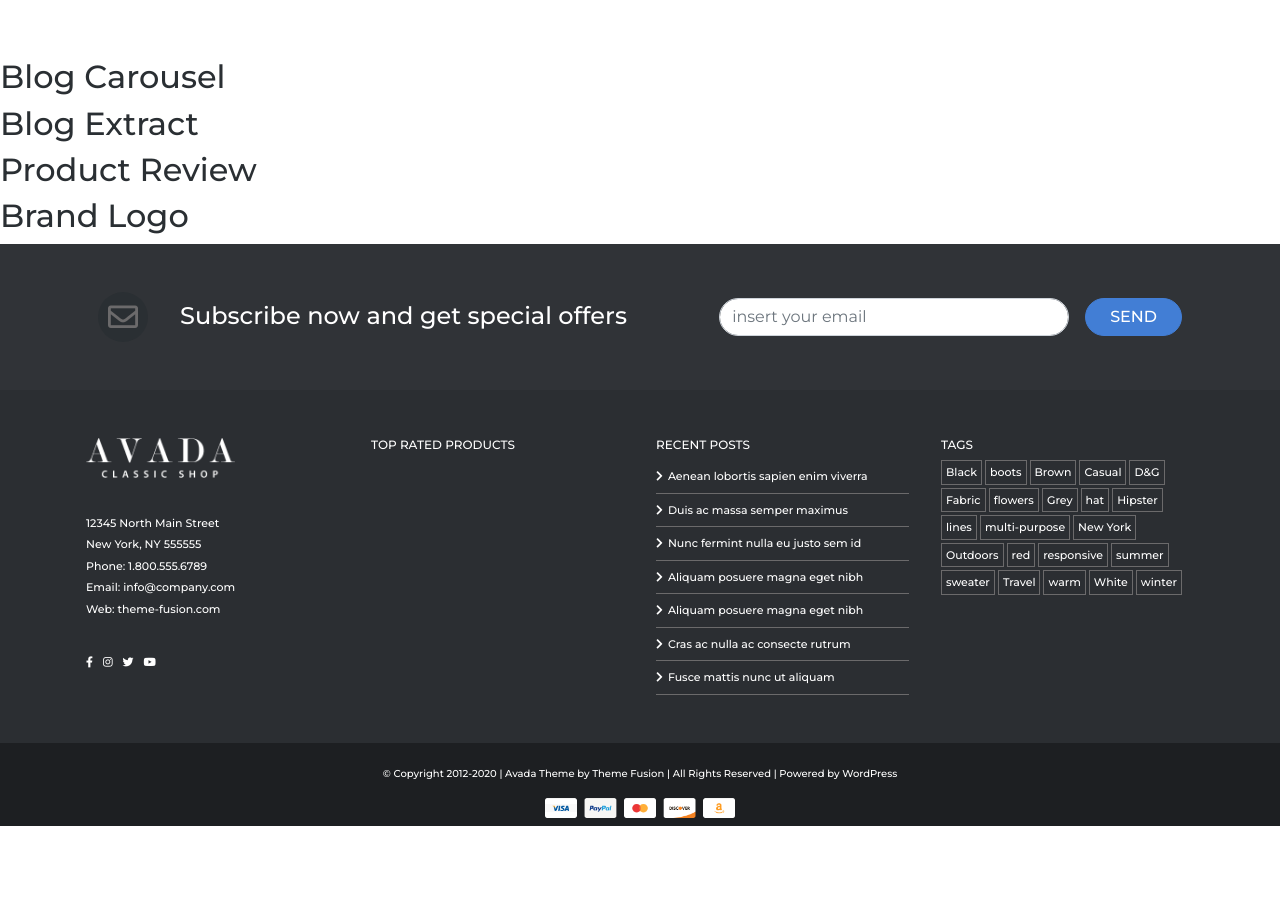
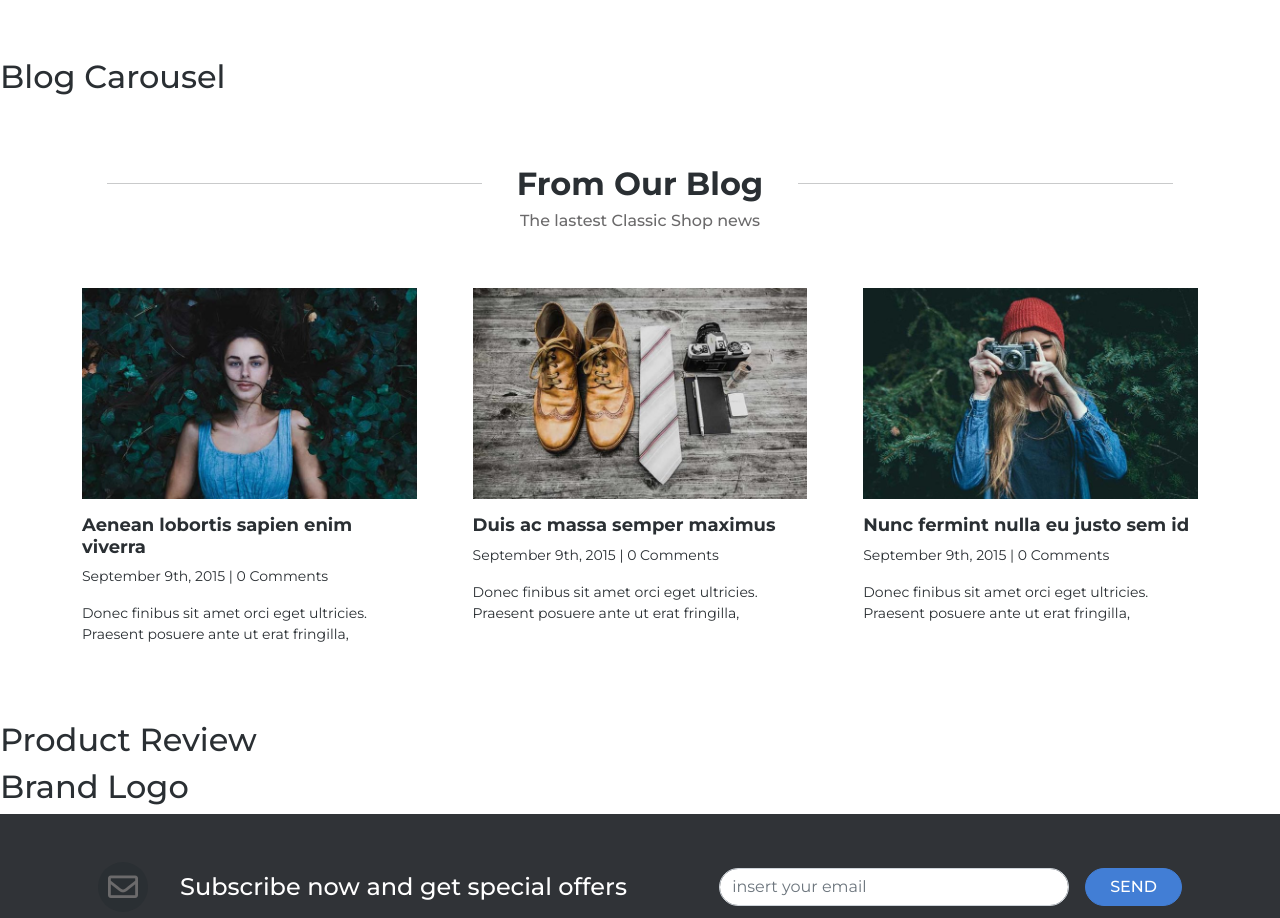
Before and after one commit to gzocchi/proj-html-vuejs, a Vue app: page / in a window 1280 px wide. Shown: the part 3759-4677 px from the top of the page. Before the commit the page ends 4585 px from the top, so only its background shows below. Built offline with nearby package versions, Linux system fonts and the light colour scheme.

Commit message:
modificato main - aggiunto blog extract

```diff
--- a/src/App.vue
+++ b/src/App.vue
@@ -2,8 +2,8 @@
   <div id="app">
     <Header :social="socialInfo" :navLink="headerLink" />
     <Jumbotron title="Brand New Arrivals" msg="New collection from New York" />
-    <Main :products="products" :collection="productCollection" />
-    <Footer :social="socialInfo" :brand="brandInfo" :post="post" :tags="tag" />
+    <Main :products="products" :collection="productCollection" :posts="posts"/>
+    <Footer :social="socialInfo" :brand="brandInfo" :posts="posts" :tags="tag" />
     <Banner />
   </div>
 </template>
@@ -287,10 +287,10 @@ export default {
           img: require("./assets/img/products/autumn_collection_bg.jpg"),
         },
       },
-      post: [
+      posts: [
         {
           title: "Aenean lobortis sapien enim viverra",
-          img: "./assets/img/blog/post_img_12-700x441.jpg",
+          img: require("./assets/img/blog/post_img_12-700x441.jpg"),
           date: "September 9th, 2015",
           text:
             "Donec finibus sit amet orci eget ultricies. Praesent posuere ante ut erat fringilla,",
@@ -298,7 +298,7 @@ export default {
         },
         {
           title: "Duis ac massa semper maximus",
-          img: "./assets/img/blog/post_img_11-700x441.jpg",
+          img: require("./assets/img/blog/post_img_11-700x441.jpg"),
           date: "September 9th, 2015",
           text:
             "Donec finibus sit amet orci eget ultricies. Praesent posuere ante ut erat fringilla,",
@@ -306,7 +306,7 @@ export default {
         },
         {
           title: "Nunc fermint nulla eu justo sem id",
-          img: "./assets/img/blog/post_img_10-700x441.jpg",
+          img: require("./assets/img/blog/post_img_10-700x441.jpg"),
           date: "September 9th, 2015",
           text:
             "Donec finibus sit amet orci eget ultricies. Praesent posuere ante ut erat fringilla,",
--- /dev/null
+++ b/src/components/BlogCard.vue
@@ -0,0 +1,39 @@
+<template>
+  <div>
+    <img :src="post.img" :alt="post.title" />
+
+    <h4 class="mt-3">{{ post.title }}</h4>
+    <span> {{ post.date }} | {{ post.comments.length }} Comments </span>
+
+    <p class="mt-3">{{ post.text }}</p>
+  </div>
+</template>
+
+<script>
+export default {
+  name: "BlogCard",
+  props: {
+    post: {
+      type: Object,
+      require: true,
+    },
+  },
+};
+</script>
+
+<style scoped lang="scss">
+@import "../assets/style/variables.scss";
+
+div {
+  cursor: pointer;
+
+  img {
+    width: 100%;
+  }
+
+  h4 {
+    font-size: 18px;
+    font-weight: 700;
+  }
+}
+</style>
--- /dev/null
+++ b/src/components/BlogExtract.vue
@@ -0,0 +1,46 @@
+<template>
+  <div class="container">
+    <SectionTitle
+      title="From Our Blog"
+      subtitle="The lastest Classic Shop news"
+    />
+    <section class="blog_card">
+      <BlogCard :post="posts[0]" />
+      <BlogCard :post="posts[1]" />
+      <BlogCard :post="posts[2]" />
+    </section>
+  </div>
+</template>
+
+<script>
+import SectionTitle from "./SectionTitle.vue";
+import BlogCard from "./BlogCard.vue";
+
+export default {
+  neme: "BlogExtract",
+  components: {
+    SectionTitle,
+    BlogCard,
+  },
+  props: {
+    posts: {
+      type: Array,
+      require: true,
+    },
+  },
+};
+</script>
+
+<style scoped lang="scss">
+@import "../assets/style/variables.scss";
+
+.blog_card {
+  display: flex;
+  justify-content: space-between;
+  align-items: flex-start;
+
+  & > div {
+    width: calc(90% / 3);
+  }
+}
+</style>
--- a/src/components/Footer.vue
+++ b/src/components/Footer.vue
@@ -42,7 +42,7 @@
         <div class="posts px-3 col-3">
           <h6 class="text-uppercase">recent posts</h6>
           <ul class="m-0 p-0">
-            <li v-for="(item, index) in post" :key="index" class="py-2">
+            <li v-for="(item, index) in posts" :key="index" class="py-2">
               <i class="fas fa-chevron-right"></i>
               <a href="#">{{ item.title }}</a>
             </li>
@@ -77,7 +77,7 @@ export default {
   components: {
     Subscribe,
   },
-  props: ["social", "brand", "post", "tags"],
+  props: ["social", "brand", "posts", "tags"],
   computed: {
     web() {
       let website = this.brand.website.split(".");
--- a/src/components/Main.vue
+++ b/src/components/Main.vue
@@ -28,7 +28,9 @@
 
     <section class="blog">
       <h2>Blog Carousel</h2>
-      <h2>Blog Extract</h2>
+      <div v-if="posts" class="new_arrivals container-fluid">
+        <BlogExtract :posts="posts" />
+      </div>
       <h2>Product Review</h2>
       <h2>Brand Logo</h2>
     </section>
@@ -43,6 +45,8 @@ import BestSeller from "./BestSeller.vue";
 import PromoBanner from "./PromoBanner.vue";
 import NewArrivals from "./NewArrivals.vue";
 
+import BlogExtract from "./BlogExtract.vue";
+
 export default {
   name: "Main",
   components: {
@@ -51,6 +55,7 @@ export default {
     BestSeller,
     PromoBanner,
     NewArrivals,
+    BlogExtract,
   },
   props: {
     products: {
@@ -61,6 +66,10 @@ export default {
       type: Object,
       require: true,
     },
+    posts:{
+      type: Array,
+      require: true
+    }
   },
 };
 </script>
```
